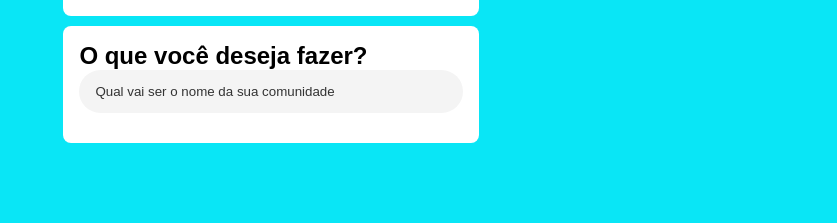
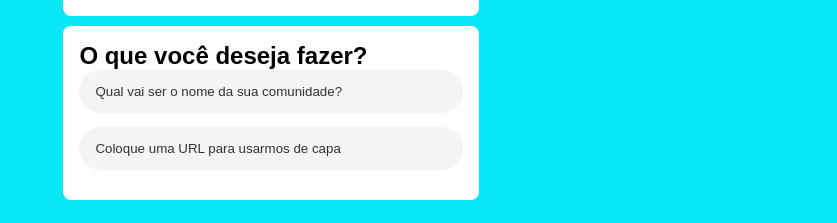
Before and after one commit to simone-art/imersao_react_alura, a Next.js app in the folder alurakut/: page / in a window 1280 px wide. Shown: the part 2539-2762 px from the top of the page, without its empty margins (443-1280 px from the left). Before the commit the page ends 2708 px from the top, so only its background shows below. Built offline with nearby package versions, Linux system fonts and the light colour scheme.

Commit message:
Adicionado outro input

```diff
--- a/alurakut/pages/index.js
+++ b/alurakut/pages/index.js
@@ -56,9 +56,17 @@ const pesssoasFavoritas = ['omariosouto', 'peas', 'felipementel', 'rafaballerini
       <Box>
        <h2>O que você deseja fazer?</h2>
        <form>
-         <input placeholder ="Qual vai ser o nome da sua comunidade"
-         name="title"
-         aria-label="Qual vai ser o nome da sua comunidade" />
+         <div>
+          <input placeholder ="Qual vai ser o nome da sua comunidade?"
+          name="title"
+          aria-label="Qual vai ser o nome da sua comunidade?"
+          type="text" />
+         </div>
+         <div>
+          <input placeholder ="Coloque uma URL para usarmos de capa"
+          name="image"
+          aria-label="Coloque uma URL para usarmos de capa" />
+         </div>
        </form>
       </Box>
     </div>
```
